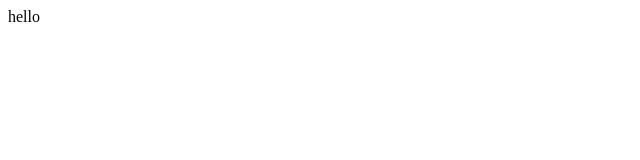
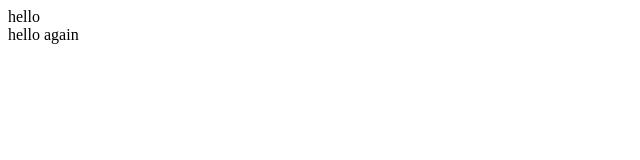
Before and after one commit to hagr0005/demo-repo2, a plain HTML site: page index.html in a window 1280 px wide. Shown: the full height of the page, 0-640 px from the left. Drawn offline with Linux system fonts and the light colour scheme.

Commit message:
second commit

```diff
--- a/index.html
+++ b/index.html
@@ -1 +1,2 @@
 <div>hello</div>
+<div>hello again</div>
```
